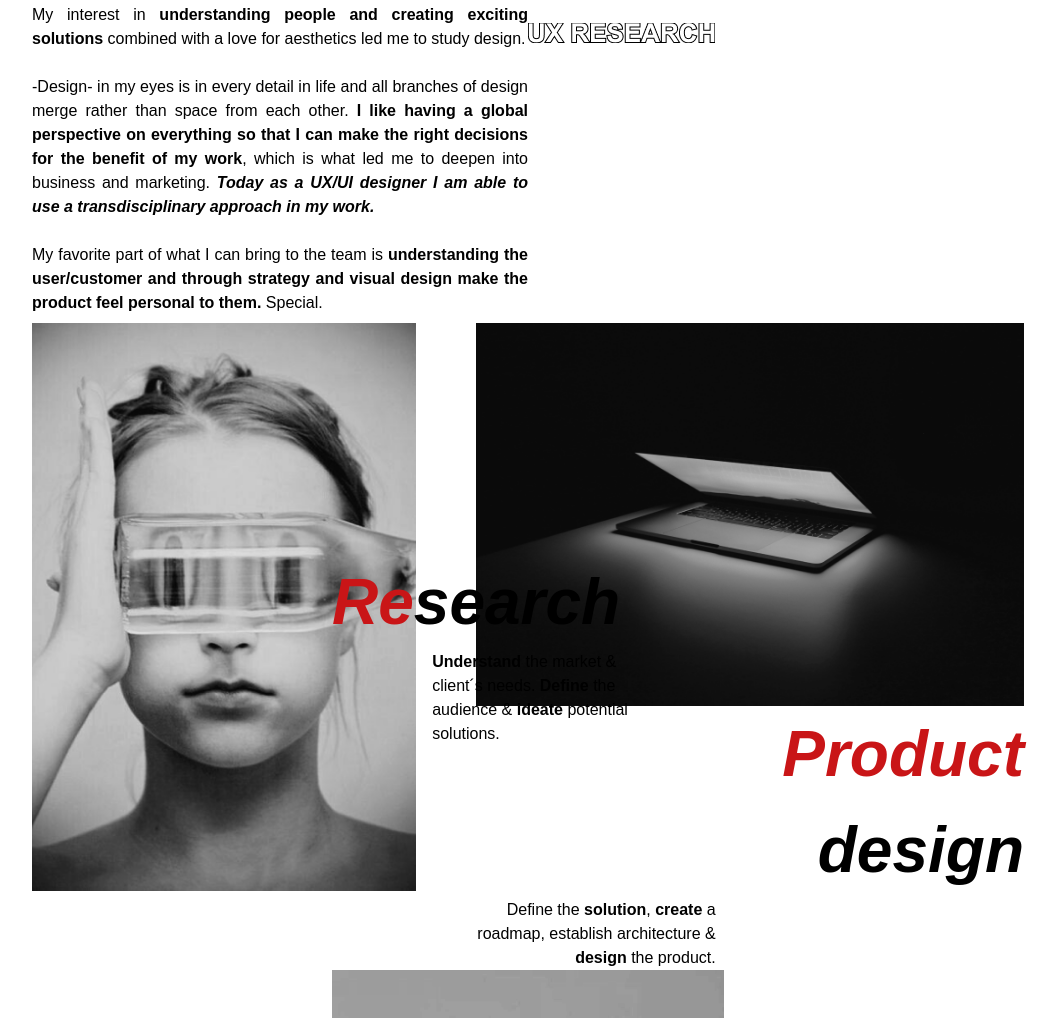
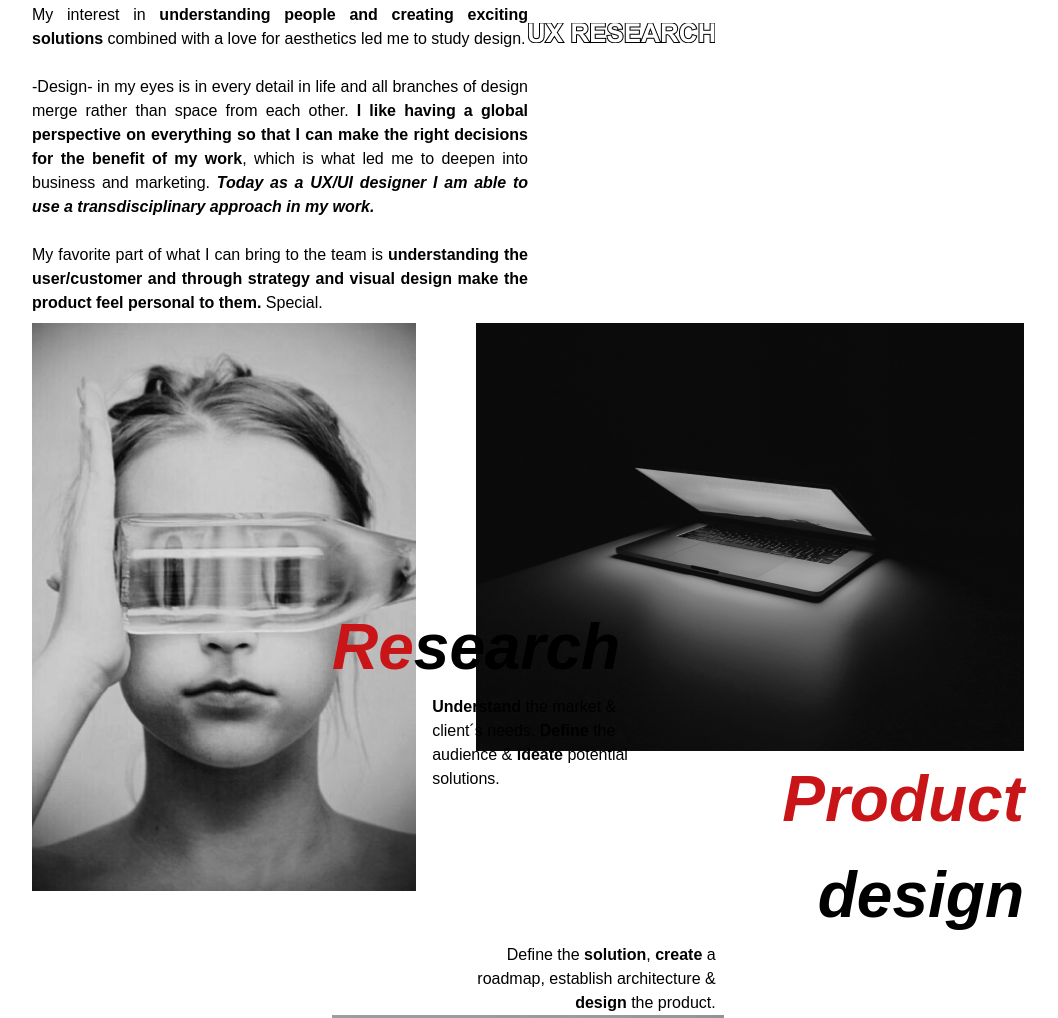
Before and after one commit to mricanho/ivanna-portfolio, a website: page src/index.html in a window 1280 px wide. Shown: the part 1230-2248 px from the top of the page, without its empty margins (112-1170 px from the left). Drawn offline with Linux system fonts and the light colour scheme.

Commit message:
Last changs Miguel

```diff
--- a/src/index.html
+++ b/src/index.html
@@ -74,7 +74,7 @@
           </div>
         </div>
         <div>
-          <img src="../assets/images/laptop.png" alt="laptop" />
+          <img src="../assets/images/laptop.png" alt="laptop" class="w-[613px] h-[428px]" />
           <div class="text-right">
             <div class="text-right">
               <h3 class="text-red-ivanna text-5xl font-bold italic">Product</h3>
```
Also changed, not shown: dist/output.css.
